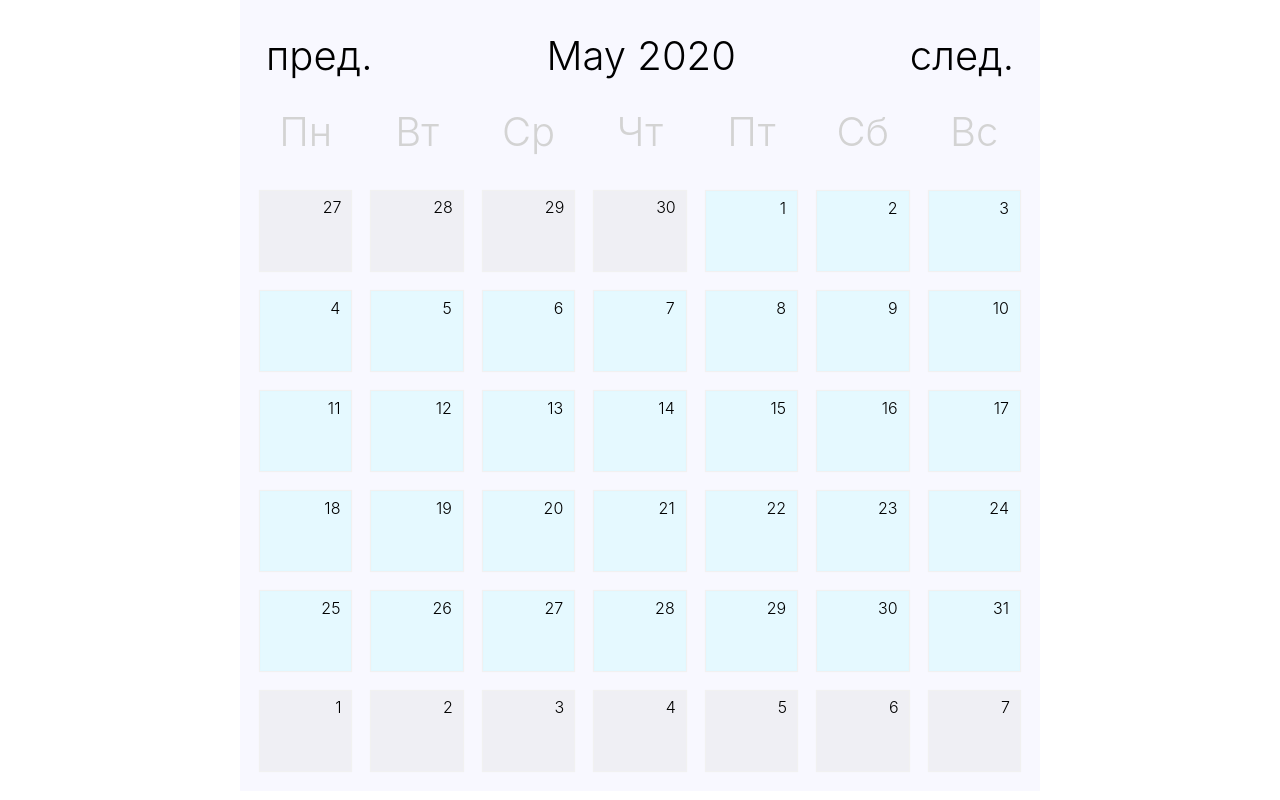
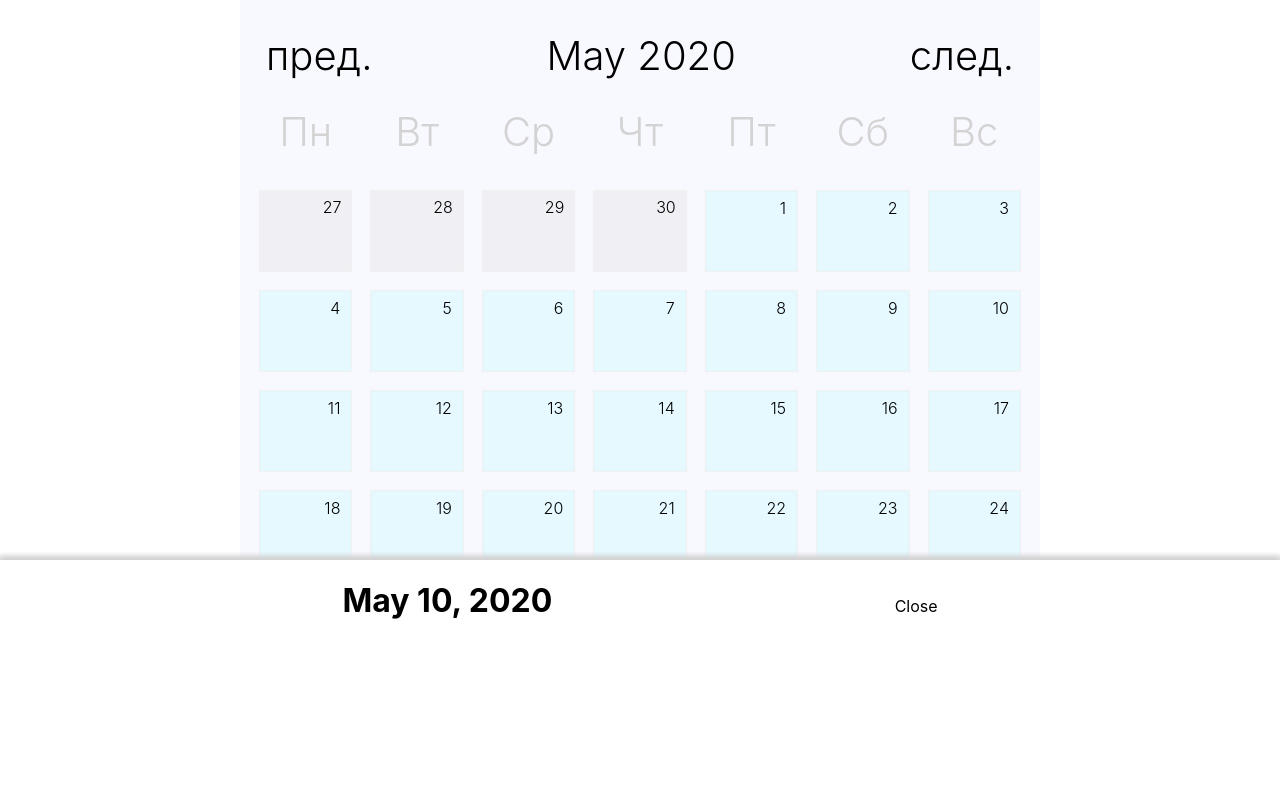
Before and after one commit to vkochev/abaci, a React (Create React App) app: page / in a window 1280 px wide. Both pictures are taken after a click on the button "10". Built offline with nearby package versions, Linux system fonts and the light colour scheme.

Commit message:
show details when date selected

```diff
--- a/src/App.tsx
+++ b/src/App.tsx
@@ -1,12 +1,17 @@
 import React from "react";
 import "./App.css";
 import { FullPageCalendar } from "./components/FullPageCalendar";
+import { CalendarContextProvider } from "./contexts/calendarContext";
+import { DayCard } from "./components/DayCard";
 
 function App() {
   return (
-    <div className="App">
-      <FullPageCalendar />
-    </div>
+    <CalendarContextProvider>
+      <div className="App">
+        <FullPageCalendar />
+        <DayCard />
+      </div>
+    </CalendarContextProvider>
   );
 }
 
--- /dev/null
+++ b/src/components/DayCard/Component.tsx
@@ -0,0 +1,33 @@
+import { ComponentProps } from ".";
+import React from "react";
+import styled, { css } from "styled-components";
+
+const Container = styled.div`
+  position: fixed;
+  width: 100%;
+  background: #fff;
+  bottom: 0;
+  margin: auto;
+  height: 30vh;
+  box-shadow: -2px -2px 6px 1px #d2d2d2, 2px -2px 6px 1px #d2d2d2;
+`;
+const Header = styled.div`
+  display: flex;
+  justify-content: space-evenly;
+  align-items: baseline;
+`;
+const Link = styled.a`
+  &:hover {
+    cursor: pointer;
+  }
+`;
+export function Component(props: ComponentProps) {
+  return (
+    <Container>
+      <Header>
+        <h1>{props.selectedDateString}</h1>
+        <Link children="Close" onClick={() => props.dispatch({ type: "unselect_date" })} />
+      </Header>
+    </Container>
+  );
+}
--- /dev/null
+++ b/src/components/DayCard/index.tsx
@@ -0,0 +1,22 @@
+import React from "react";
+import { Component } from "./Component";
+import { useCalendarContext } from "../../contexts/calendarContext";
+
+type Props = {};
+
+export function DayCard(props: Props) {
+  const componentProps = useComponentProps();
+
+  if (!componentProps.show) return null;
+  return <Component {...componentProps} />;
+}
+
+function useComponentProps() {
+  const [{ selectedDate }, dispatch] = useCalendarContext();
+  const selectedDateString = selectedDate
+    ? new Intl.DateTimeFormat(undefined, { month: "short", year: "numeric", day: "2-digit" }).format(selectedDate)
+    : null;
+  return { selectedDateString, dispatch, show: Boolean(selectedDate) };
+}
+
+export type ComponentProps = ReturnType<typeof useComponentProps>;
--- a/src/components/FullPageCalendar/Component.tsx
+++ b/src/components/FullPageCalendar/Component.tsx
@@ -2,6 +2,7 @@ import { ComponentProps } from ".";
 import React from "react";
 import styled, { css } from "styled-components";
 import { shortWeekDays } from "./constants";
+import { DispatchCalendarAction } from "../../contexts/calendarContext";
 const Container = styled.div`
   margin: auto;
   background: ghostwhite;
@@ -79,28 +80,29 @@ export function Component(props: ComponentProps) {
   return (
     <Container>
       <Header>
-        <ChangeMonthButton children="пред." onClick={props.showPrevMonth} />
-        <YearContainer
-          children={new Intl.DateTimeFormat(undefined, { month: "short", year: "numeric" }).format(props.anchorDate)}
-        />
-        <ChangeMonthButton children="след." onClick={props.showNextMonth} />
+        <ChangeMonthButton children="пред." onClick={() => props.dispatch({ type: "show_prev_month" })} />
+        <YearContainer children={props.monthYearString} />
+        <ChangeMonthButton children="след." onClick={() => props.dispatch({ type: "show_next_month" })} />
       </Header>
       <DaysGrid>
         {[...drawHeaders(shortWeekDays)]}
-        {[...drawDays(props.daysRange, props.anchorDate)]}
+        {[...drawDays(props.daysRange, props.anchorDate, props.dispatch)]}
       </DaysGrid>
     </Container>
   );
 }
 
-function* drawDays(range: Generator<Date>, now: Date) {
+function* drawDays(range: Generator<Date>, now: Date, dispatch: DispatchCalendarAction) {
   while (true) {
-    const next = range.next();
-    if (next.done) return;
+    const { value, done } = range.next();
+    if (done) return;
 
     yield (
-      <DayCard isCurrentMonth={next.value.getMonth() === now.getMonth()}>
-        <div>{next.value.getDate()}</div>
+      <DayCard
+        isCurrentMonth={value.getMonth() === now.getMonth()}
+        onClick={() => dispatch({ type: "select_date", value })}
+      >
+        <div>{value.getDate()}</div>
       </DayCard>
     );
   }
--- a/src/components/FullPageCalendar/index.tsx
+++ b/src/components/FullPageCalendar/index.tsx
@@ -1,34 +1,25 @@
-import React, { useState } from "react";
+import React from "react";
 import { Component } from "./Component";
-import { getFirstDate, getLastDate, getDaysRange } from "./utils";
+import { getDaysRange } from "./utils";
+import { useCalendarContext } from "../../contexts/calendarContext";
 
 type Props = {};
 
 export function FullPageCalendar(props: Props) {
-  const componentProps = useComponentProps(props);
+  const componentProps = useComponentProps();
+
   return <Component {...componentProps} />;
 }
 
-function useComponentProps(props: Props) {
-  const [anchorDate, setAnchorDate] = useState(new Date());
-  const firstDate = getFirstDate(anchorDate);
-  const lastDate = getLastDate(firstDate);
-
+function useComponentProps() {
+  const [{ anchorDate, firstDate, lastDate }, dispatch] = useCalendarContext();
   const daysRange = getDaysRange(firstDate, lastDate);
-
+  const monthYearString = new Intl.DateTimeFormat(undefined, { month: "short", year: "numeric" }).format(anchorDate);
   return {
     daysRange,
     anchorDate,
-    showPrevMonth() {
-      const newAnchorDate = new Date(firstDate);
-      newAnchorDate.setDate(newAnchorDate.getDate() - 1);
-      setAnchorDate(newAnchorDate);
-    },
-    showNextMonth() {
-      const newAnchorDate = new Date(lastDate);
-      newAnchorDate.setDate(newAnchorDate.getDate() + 1);
-      setAnchorDate(newAnchorDate);
-    },
+    monthYearString,
+    dispatch,
   };
 }
 
--- /dev/null
+++ b/src/contexts/calendarContext/index.ts
@@ -0,0 +1,64 @@
+import { createContext, useReducer, useContext, PropsWithChildren, createElement, Dispatch } from "react";
+import { getLastDate, getFirstDate } from "../../components/FullPageCalendar/utils";
+
+type CalendarState = {
+  firstDate: Date;
+  lastDate: Date;
+  anchorDate: Date;
+  selectedDate: Date | null;
+};
+type CalendarAction =
+  | {
+      type: "show_prev_month";
+    }
+  | { type: "show_next_month" }
+  | { type: "select_date"; value: Date }
+  | { type: "unselect_date" };
+
+export type DispatchCalendarAction = Dispatch<CalendarAction>;
+const CalendarContext = createContext<[CalendarState, DispatchCalendarAction]>([
+  initState({ anchorDate: new Date() }),
+  () => {},
+]);
+
+export function CalendarContextProvider({ children }: PropsWithChildren<{}>) {
+  const [state, dispatch] = useReducer(calendarContextReducer, { anchorDate: new Date() }, initState);
+  return createElement(CalendarContext.Provider, { children, value: [state, dispatch] });
+}
+
+export function useCalendarContext() {
+  return useContext(CalendarContext);
+}
+
+function calendarContextReducer(state: CalendarState, action: CalendarAction) {
+  switch (action.type) {
+    case "show_prev_month": {
+      const prevDate = new Date(state.firstDate);
+      prevDate.setDate(prevDate.getDate() - 1);
+      return initState({ anchorDate: prevDate, selectedDate: state.selectedDate });
+    }
+    case "show_next_month": {
+      const nextDate = new Date(state.lastDate);
+      nextDate.setDate(nextDate.getDate() + 1);
+      return initState({ anchorDate: nextDate, selectedDate: state.selectedDate });
+    }
+    case "select_date": {
+      return initState({ anchorDate: state.anchorDate, selectedDate: action.value });
+    }
+    case "unselect_date": {
+      return initState({ anchorDate: state.anchorDate });
+    }
+  }
+}
+
+type InitArgType = { anchorDate: Date; selectedDate?: Date | null };
+function initState({ anchorDate, selectedDate }: InitArgType) {
+  const firstDate = getFirstDate(anchorDate);
+  const lastDate = getLastDate(firstDate);
+  return {
+    firstDate,
+    lastDate,
+    anchorDate: new Date(anchorDate),
+    selectedDate: selectedDate ? new Date(selectedDate) : null,
+  };
+}
```
